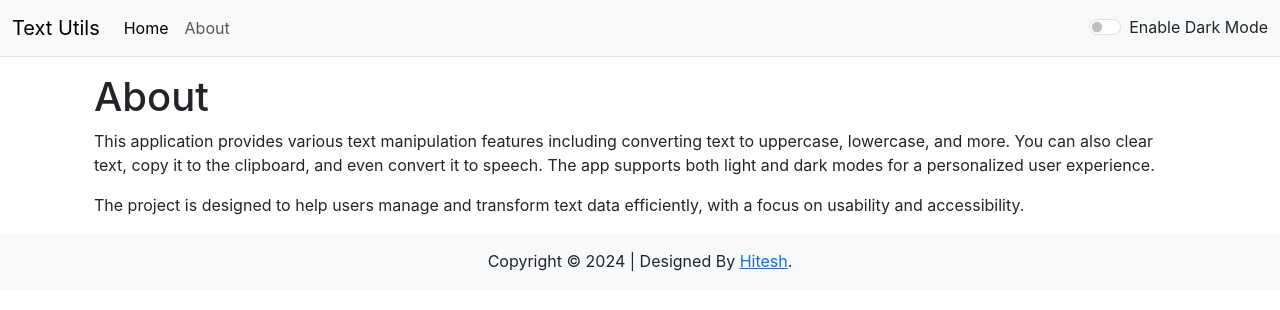
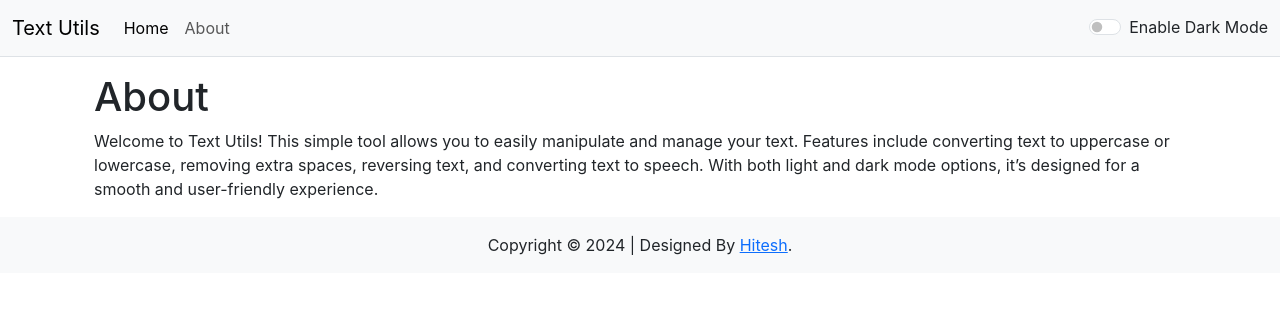
Before and after one commit to hiteshchinu/my-app, a React (Create React App) app: page /#/about in a window 1280 px wide. Shown: the top 310 px of the page. Built offline with nearby package versions, Linux system fonts and the light colour scheme.

Commit message:
Added paste

```diff
--- a/src/App.js
+++ b/src/App.js
@@ -31,11 +31,11 @@ function App() {
     if (mode === 'light') {
       setMode('dark');
       document.body.style.backgroundColor = '#121212';
-      showalert("Dark mode has been enabled", "success");
+      // showalert("Dark mode has been enabled", "success");
     } else {
       setMode('light');
       document.body.style.backgroundColor = '#ffffff';
-      showalert("Light mode has been enabled", "success");
+      // showalert("Light mode has been enabled", "success");
     }
   };
 
--- a/src/Components/About.js
+++ b/src/Components/About.js
@@ -6,13 +6,9 @@ const About = () => {
     <div className="container my-3">
       <h1>About</h1>
       <p>
-        This application provides various text manipulation features including converting text to uppercase, lowercase, and more.
-        You can also clear text, copy it to the clipboard, and even convert it to speech.
-        The app supports both light and dark modes for a personalized user experience.
+      Welcome to Text Utils! This simple tool allows you to easily manipulate and manage your text. Features include converting text to uppercase or lowercase, removing extra spaces, reversing text, and converting text to speech. With both light and dark mode options, it’s designed for a smooth and user-friendly experience.
       </p>
-      <p>
-        The project is designed to help users manage and transform text data efficiently, with a focus on usability and accessibility.
-      </p>
+
     </div>
     </>
   );
--- a/src/Components/TextForm.js
+++ b/src/Components/TextForm.js
@@ -47,6 +47,16 @@ export default function TextForm(props) {
     props.showalert("Text reversed", "success");
   };
 
+  const handlePasteClick = async () => {
+    try {
+      const clipboardText = await navigator.clipboard.readText();
+      setText(clipboardText);
+      props.showalert("Pasted from Clipboard!", "success");
+    } catch (err) {
+      props.showalert("Failed to paste text.", "danger");
+    }
+  };
+
   const speak = () => {
     if (text.trim() === '') {
       return;
@@ -75,6 +85,7 @@ export default function TextForm(props) {
             }}
           ></textarea>
         </div>
+        <button className="btn btn-primary mx-1 my-1" onClick={handlePasteClick}>Paste Text</button>
         <button className="btn btn-primary mx-1 my-1" onClick={handleUpClick}>Convert to Uppercase</button>
         <button className="btn btn-primary mx-1 my-1" onClick={handleLoClick}>Convert to Lowercase</button>
         <button className="btn btn-primary mx-1 my-1" onClick={handleCapitalizeClick}>Capitalize Each Word</button>
```
